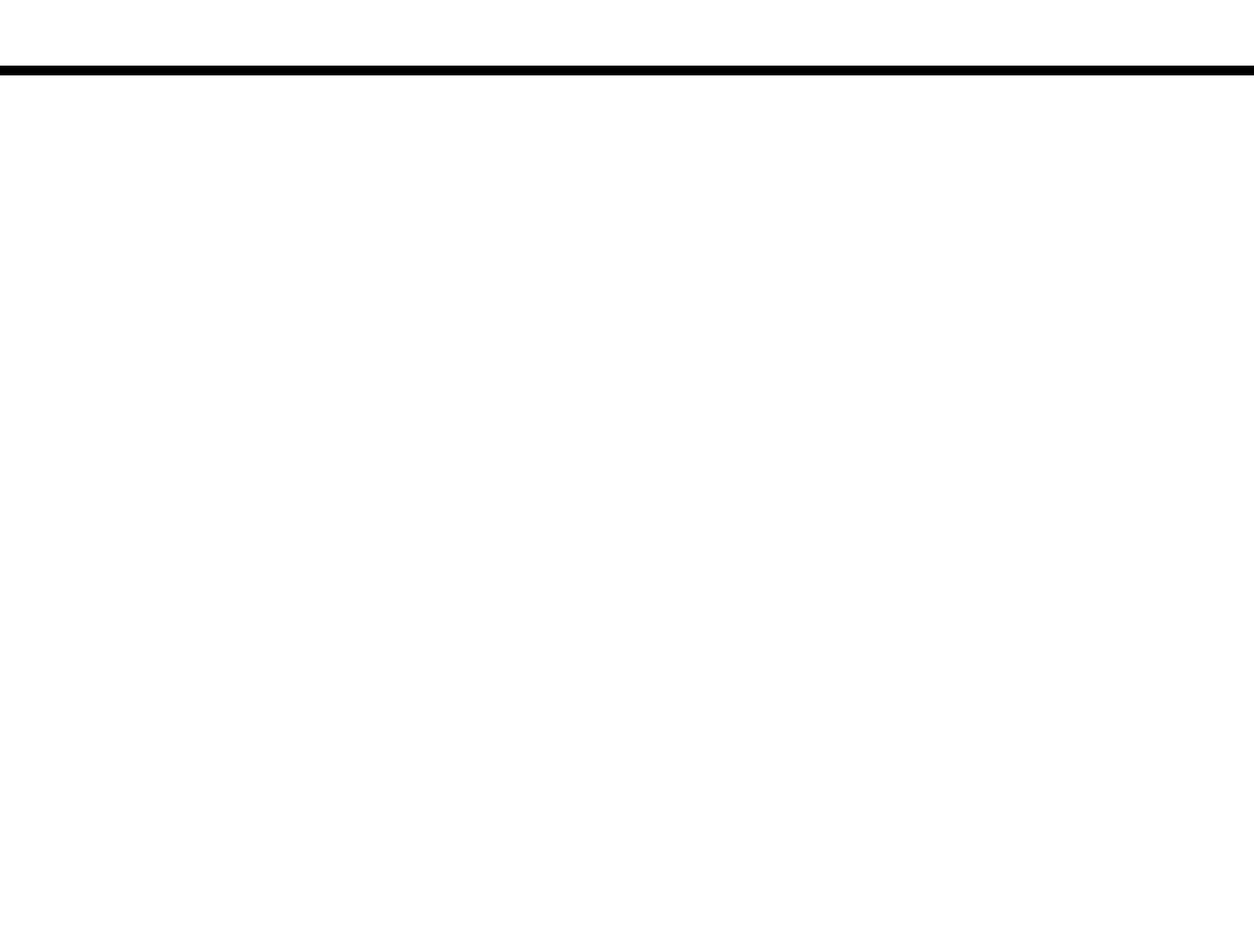
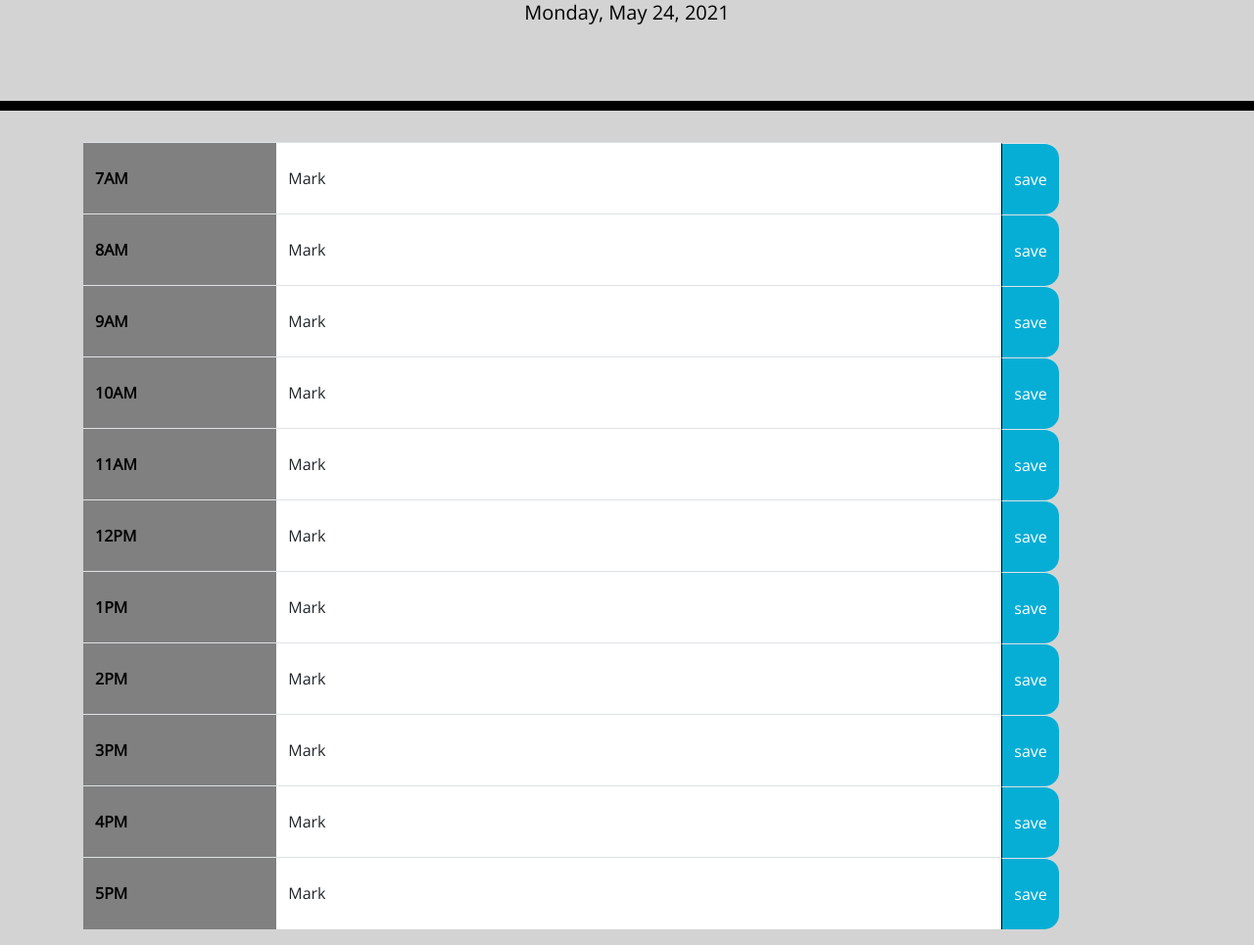
Before and after one commit to Twdavis85/Work-Day-Scheduler, a plain HTML site: page index.html in a window 1280 px wide. Shown: the part 191-1156 px from the top of the page at 98% size. Before the commit the page ends 800 px from the top, so only its background shows below. Drawn offline with nearby package versions, Linux system fonts and the light colour scheme; files that its build step writes are made by us from their sources.

Commit message:
Added timeblocks to HTML

```diff
--- /dev/null
+++ b/assets/script.js
@@ -0,0 +1,2 @@
+var currentDay = moment().format("dddd, MMMM DD, YYYY");
+$("#currentDay").text(currentDay);
--- a/assets/style.css
+++ b/assets/style.css
@@ -2,6 +2,7 @@ body {
   font-family: 'Open Sans', sans-serif;
   font-size: 16px;
   line-height: 1;
+  background-color: lightgray;
 }
 
 textarea {
@@ -37,7 +38,7 @@ textarea {
 }
 
 .hour {
-  background-color: #ffffff;
+  background-color: gray;
   color: #000000;
   border-top: 1px dashed #000000;
 }
@@ -69,3 +70,11 @@ textarea {
   font-size: 20px;
   transition: all 0.3s ease-in-out;
 }
+
+.table {
+  line-height: 3;
+}
+
+.event {
+  background-color: white;
+}
--- a/index.html
+++ b/index.html
@@ -18,7 +18,7 @@
       href="https://fonts.googleapis.com/css?family=Open+Sans&display=swap"
       rel="stylesheet"
     />
-    <link rel="stylesheet" href="style.css" />
+    <link rel="stylesheet" href="assets/style.css" />
     <title>Work Day Scheduler</title>
   </head>
 
@@ -26,13 +26,73 @@
     <header class="jumbotron">
       <h1 class="display-3">Work Day Scheduler</h1>
       <p class="lead">A simple calendar app for scheduling your work day</p>
-      <p id="currentDay" class="lead"></p>
+      <p id="currentDay" class="lead"><span class="date"></span></p>
     </header>
     <div class="container">
+      <table class="table">
+        <tbody>
+          <tr>
+            <th class="hour">7AM</th>
+            <td class="event col-8">Mark</td>
+            <td class="saveBtn" type ="button">save</td>
+          </tr>
+          <tr>
+            <th class="hour">8AM</th>
+            <td class="event col-8">Mark</td>
+            <td class="saveBtn" type ="button">save</td>
+          </tr>
+          <tr>
+            <th class="hour">9AM</th>
+            <td class="event col-8">Mark</td>
+            <td class="saveBtn" type ="button">save</td>
+          </tr>
+          <tr>
+            <th class="hour">10AM</th>
+            <td class="event col-8">Mark</td>
+            <td class="saveBtn" type ="button">save</td>
+          </tr>
+          <tr>
+            <th class="hour">11AM</th>
+            <td class="event col-8">Mark</td>
+            <td class="saveBtn" type ="button">save</td>
+          </tr>
+          <tr>
+            <th class="hour">12PM</th>
+            <td class="event col-8">Mark</td>
+            <td class="saveBtn" type ="button">save</td>
+          </tr>
+          <tr>
+            <th class="hour">1PM</th>
+            <td class="event col-8">Mark</td>
+            <td class="saveBtn" type ="button">save</td>
+          </tr>
+          <tr>
+            <th class="hour">2PM</th>
+            <td class="event col-8">Mark</td>
+            <td class="saveBtn" type ="button">save</td>
+          </tr>
+          <tr>
+            <th class="hour">3PM</th>
+            <td class="event col-8">Mark</td>
+            <td class="saveBtn" type ="button">save</td>
+          </tr>
+          <tr>
+            <th class="hour">4PM</th>
+            <td class="event col-8">Mark</td>
+            <td class="saveBtn" type ="button">save</td>
+          </tr>
+          <tr>
+            <th class="hour">5PM</th>
+            <td class="event col-8">Mark</td>
+            <td class="saveBtn" type ="button">save</td>
+          </tr>
+        </tbody>
+      </table>
       <!-- Timeblocks go here -->
     </div>
 
     <script src="https://cdnjs.cloudflare.com/ajax/libs/jquery/3.2.1/jquery.min.js"></script>
     <script src="https://cdnjs.cloudflare.com/ajax/libs/moment.js/2.24.0/moment.min.js"></script>
+    <script src="assets/script.js"></script>
   </body>
 </html>
```
